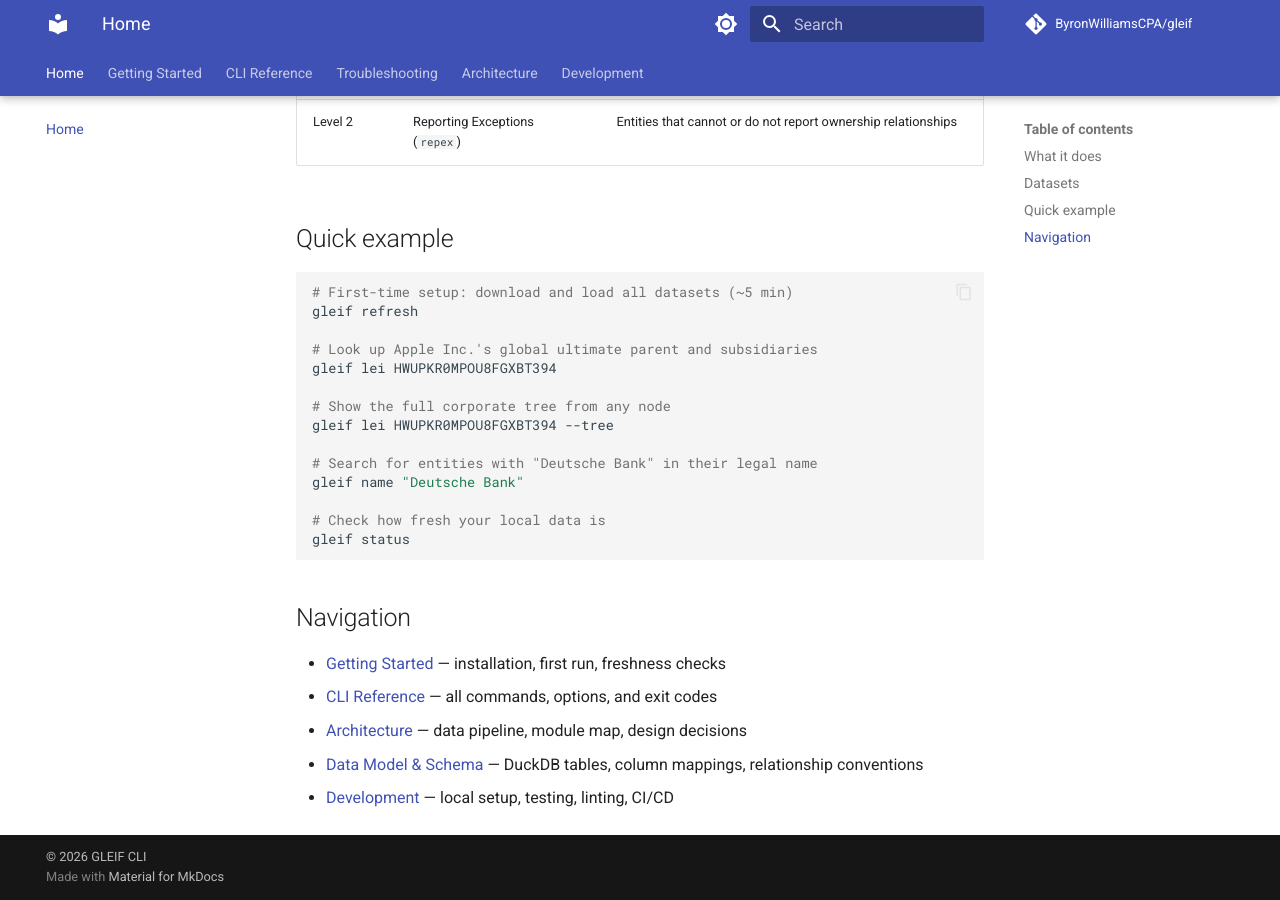
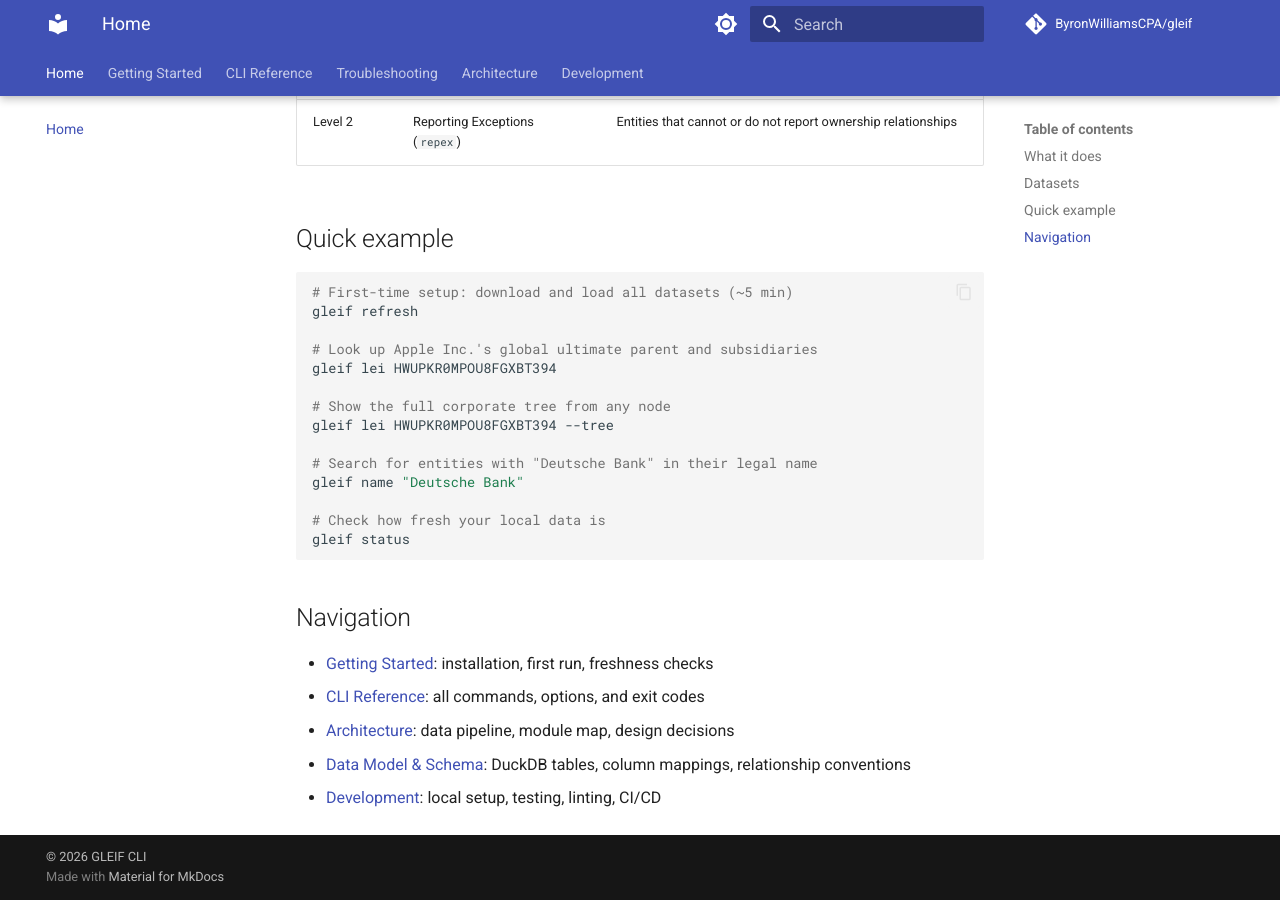
Before and after one commit to ByronWilliamsCPA/gleif, an MkDocs documentation site: the page built from docs/index.md, in a window 1280 px wide and 900 px high, scrolled down 935 px. Built offline with MkDocs 1.6.1 and Material for MkDocs 9.7.7, drawn with Linux system fonts in a browser that asks for light colours; comment, search, counter and statistics services are not loaded.

Commit message:
docs: replace em-dashes with colons in navigation list

```diff
--- a/docs/index.md
+++ b/docs/index.md
@@ -45,8 +45,8 @@ gleif status
 
 ## Navigation
 
-- [Getting Started](getting-started.md) — installation, first run, freshness checks
-- [CLI Reference](cli-reference.md) — all commands, options, and exit codes
-- [Architecture](architecture/index.md) — data pipeline, module map, design decisions
-- [Data Model & Schema](architecture/data-model.md) — DuckDB tables, column mappings, relationship conventions
-- [Development](development.md) — local setup, testing, linting, CI/CD
+- [Getting Started](getting-started.md): installation, first run, freshness checks
+- [CLI Reference](cli-reference.md): all commands, options, and exit codes
+- [Architecture](architecture/index.md): data pipeline, module map, design decisions
+- [Data Model & Schema](architecture/data-model.md): DuckDB tables, column mappings, relationship conventions
+- [Development](development.md): local setup, testing, linting, CI/CD
```
